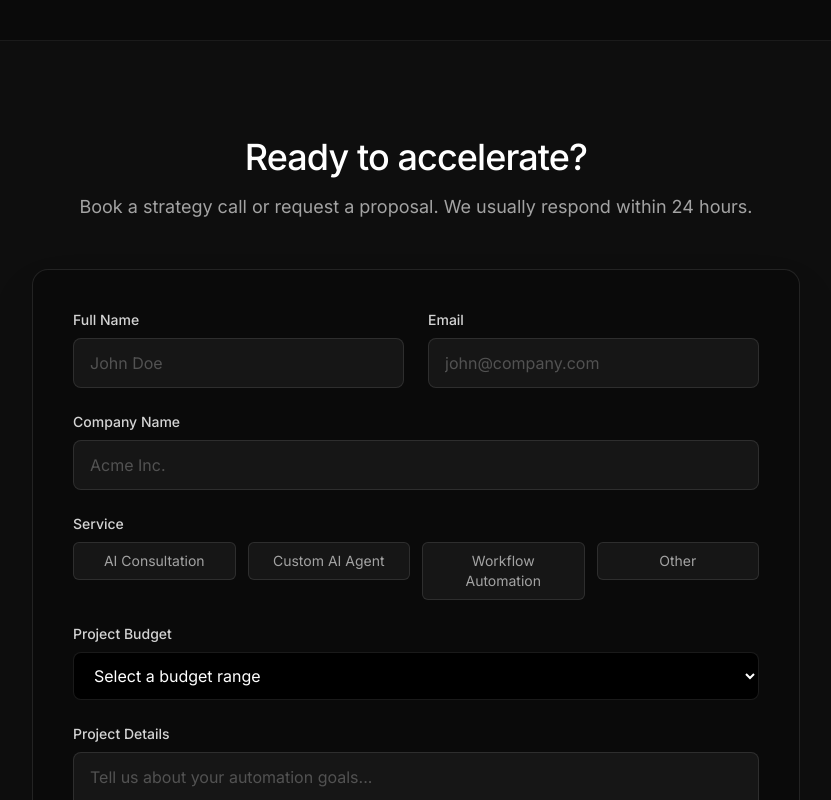
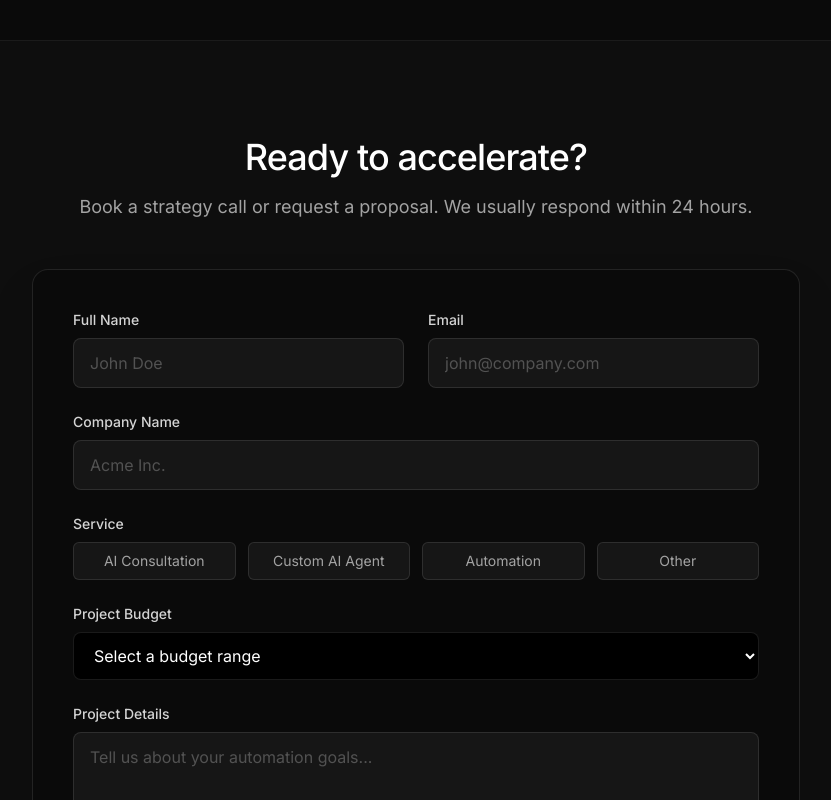
Before and after one commit to jstua422-sudo/intellagent, a plain HTML site: page index.html in a window 1280 px wide. Shown: the part 3146-3946 px from the top of the page, without its empty margins (224-1055 px from the left). Drawn offline with nearby package versions, Linux system fonts and the light colour scheme; animation ran at ten frames a second.

Commit message:
Rename 'Workflow Automation' to 'Automation'

```diff
--- a/index.html
+++ b/index.html
@@ -259,7 +259,7 @@
             >
               <i data-lucide="zap" class="w-6 h-6"></i>
             </div>
-            <h3 class="text-xl font-medium mb-3 text-white">Automation</h3>
+            <h3 class="text-xl font-medium mb-3 text-white">Workflow Automation</h3>
             <p class="text-neutral-400 leading-relaxed">
               End-to-end automation of repetitive tasks. We connect your existing stack (CRM, ERP, Slack) to eliminate manual data entry.
             </p>
@@ -429,11 +429,11 @@
               </label>
 
               <label class="cursor-pointer">
-                <input type="radio" name="service" value="Workflow Automation" class="peer sr-only" />
+                <input type="radio" name="service" value="Automation" class="peer sr-only" />
                 <div
                   class="text-center text-sm py-2 px-3 rounded-md border border-white/10 bg-white/5 text-neutral-400 peer-checked:bg-[#6366F1]/20 peer-checked:text-[#6366F1] peer-checked:border-[#6366F1] transition-all"
                 >
-                  Workflow Automation
+                  Automation
                 </div>
               </label>
 
```
